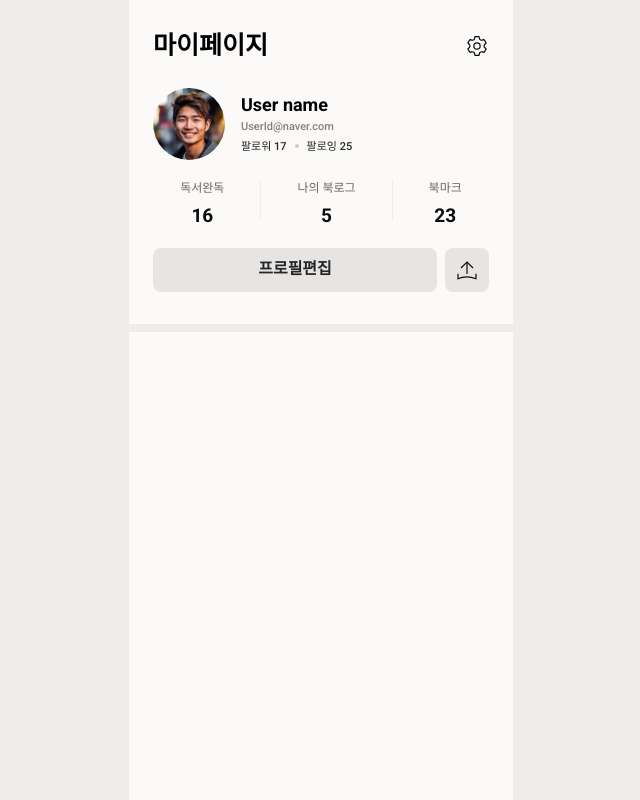
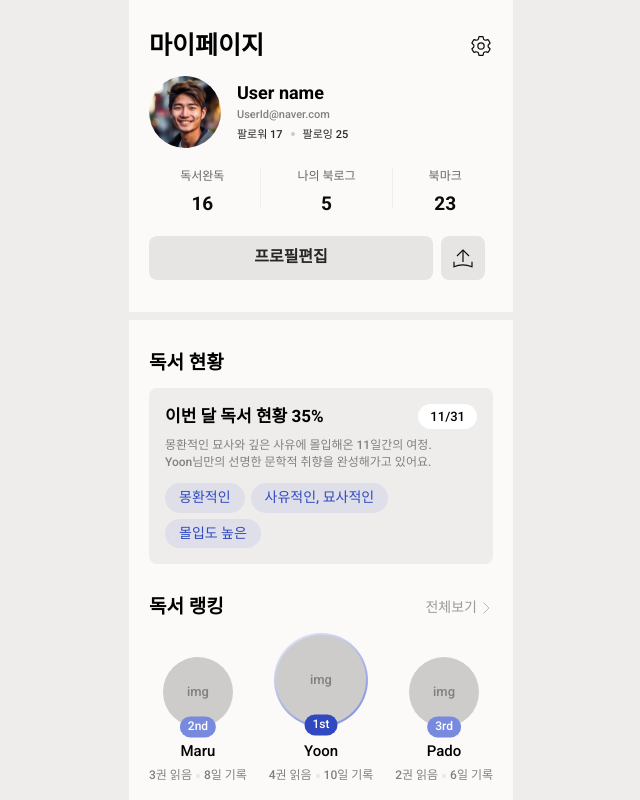
Before and after one commit to Project-BookLog/BookLog-FrontEnd, a React (Vite) app: page /mypage in a window 1280 px wide. Shown: the whole page, without its empty margins (319-959 px from the left). Built offline with nearby package versions, Linux system fonts and the light colour scheme.

Commit message:
[#65] 독서현황, 독서랭킹 연결

```diff
--- /dev/null
+++ b/src/components/mypage/ReadingRanking.tsx
@@ -0,0 +1,82 @@
+import { BackIcon } from "../../assets/icons";
+
+const users = [
+  { name: "Maru", rank: 2, books: 3, days: 8 },
+  { name: "Yoon", rank: 1, books: 4, days: 10 },
+  { name: "Pado", rank: 3, books: 2, days: 6 },
+];
+
+const rankLabel: Record<number, string> = {
+  1: "1st",
+  2: "2nd",
+  3: "3rd",
+};
+
+function ReadingRanking() {
+  return (
+    <div className="bg-bg">
+      <main>
+        <header className="mb-3.5 flex justify-between">
+          <p className="text-title-02">독서 랭킹</p>
+          <button
+            type="button"
+            className="flex items-center gap-0.5 text-gray-500 text-body-03"
+          >
+            <span>전체보기</span>
+            <BackIcon className="rotate-180 w-[14px] h-[14px]" />
+          </button>
+        </header>
+
+
+        <section className="w-full mt-[14px]">
+          {/* 랭킹 리스트 */}
+          <div className="flex items-end justify-between">
+            {users.map((user) => {
+              const isFirst = user.rank === 1;
+
+              return (
+                <div key={user.name} className="flex flex-col items-center">
+                  {/* 이미지 + 랭크 뱃지 */}
+                  {isFirst ? (
+                    // 1등용: 그라데이션
+                    <div className="rounded-full p-[2px] [background-image:linear-gradient(330deg,_#788ade,_#E9EBF4)]">
+                      <div className="relative flex h-[90px] w-[90px] items-center justify-center rounded-full bg-gray-300">
+                        <span className="text-caption-01 text-gray-600">img</span>
+
+                        {/* 순위 뱃지 */}
+                        <div className="absolute bottom-0 left-1/2 translate-y-1/2 -translate-x-1/2 rounded-full bg-primary px-2 py-0.5 text-caption-02 text-white">
+                          {rankLabel[user.rank]}
+                        </div>
+                      </div>
+                    </div>
+                  ) : (
+                    // 나머지: 일반 원
+                    <div className="relative flex h-[70px] w-[70px] items-center justify-center rounded-full bg-gray-300">
+                      <span className="text-caption-01 text-gray-600">img</span>
+                      <div className="absolute bottom-0 left-1/2 translate-y-1/2 -translate-x-1/2 rounded-full bg-primary-side px-2 py-0.5 text-caption-02 text-white">
+                        {rankLabel[user.rank]}
+                      </div>
+                    </div>
+                  )}
+
+                  {/* 이름 */}
+                  <p className="mt-3 text-body-02">{user.name}</p>
+
+                  {/* 기록 */}
+                  <p className="mt-1 text-caption-02 text-gray-600">
+                    {user.books}권 읽음
+                    <span className="inline-block h-1 w-1 align-middle mx-1 rounded-full bg-gray-500/20" />
+                    {user.days}일 기록
+                  </p>
+                </div>
+              );
+            })}
+          </div>
+
+        </section>
+      </main>
+    </div>
+  );
+}
+
+export default ReadingRanking;
--- /dev/null
+++ b/src/components/mypage/ReadingStatus.tsx
@@ -0,0 +1,48 @@
+
+function ReadingStatus() {
+  const tags = ["몽환적인", "사유적인, 묘사적인", "몰입도 높은"] as const;
+  return (
+    <div className="bg-bg">
+      <main className="">
+
+        {/* 제목 영역 */}
+        <header className="mb-3.5">
+          <p className="text-title-02">독서 현황</p>
+        </header>
+
+        {/* 내용 영역 */}
+        <section className="w-full bg-gray-100 rounded-lg p-4">
+          {/* subitle */}
+          <div className="flex justify-between items-center">
+            <div className="w-full text-subtitle-01-sb">이번 달 독서 현황 35%</div>
+            <div className="text-caption-01 bg-white justify-center rounded-full px-3 py-1 h-[25px]">11/31</div>
+          </div>
+
+          {/* content */}
+          <div className="mt-2 mb-3">
+            <p className="text-caption-02 text-gray-600">몽환적인 묘사와 깊은 사유에 몰입해온 11일간의 여정.<br />Yoon님만의 선명한 문학적 취향을 완성해가고 있어요.</p>
+          </div>
+
+          {/* tag */}
+          <div>
+            <div className="flex flex-wrap gap-[6px]">
+              {tags.map((i) => {
+              return (
+                <button
+                  key={i}
+                  className="bg-lightblue-3 text-body-03 text-primary rounded-full px-[14px] py-[5px]"
+                >
+                  {i}
+                </button>
+              );
+            })}
+            </div>
+          </div>
+
+        </section>
+      </main>
+    </div>
+  );
+}
+
+export default ReadingStatus;
--- a/src/index.css
+++ b/src/index.css
@@ -39,6 +39,7 @@
   --color-primary: #3049c0;
   --color-primary-side: #788ade;
 
+  --color-ligitblue: #E9EBF4;
   --color-lightblue-1: #e9ebf4;
   --color-lightblue-2: #e4e5f0;
   --color-lightblue-3: #788ADE26;
--- a/src/pages/mypage/MyPage.tsx
+++ b/src/pages/mypage/MyPage.tsx
@@ -1,21 +1,31 @@
 import { Setting } from "../../assets/icons";
+import { mockUser } from "../../data/user.mock";
 import UserInfoCard from "../../components/mypage/UserInfoCard";
-import { mockUser } from "../../data/user.mock";
+import ReadingStatus from "../../components/mypage/ReadingStatus";
+import ReadingRanking from "../../components/mypage/ReadingRanking";
 
 function MyPage() {
   return (
     <div className="min-h-screen bg-bg">
-      <main className="mx-auto flex min-h-screen max-w-4xl flex-col gap-y-3">
-        <header className="mt-4 px-6 flex h-15 items-center justify-between">
+      <main className="mx-auto flex min-h-screen max-w-4xl flex-col">
+        <header className="mt-4 px-5 flex h-15 items-center justify-between">
           <p className="text-head">마이페이지</p>
           <Setting className="h-6 w-6 text-black" />
         </header>
 
-        <section className=" px-6">
+        <section className=" px-5">
           <UserInfoCard user={mockUser} />
         </section>
 
-        <div className="mt-5 h-2 w-full bg-gray-100" />
+        <div className="mt-8 h-2 w-full bg-gray-100" />
+
+        <section className="px-5 mt-8">
+          <ReadingStatus />
+        </section>
+
+        <section className="px-5 mt-8">
+          <ReadingRanking />
+        </section>
       </main>
     </div>
   );
```
